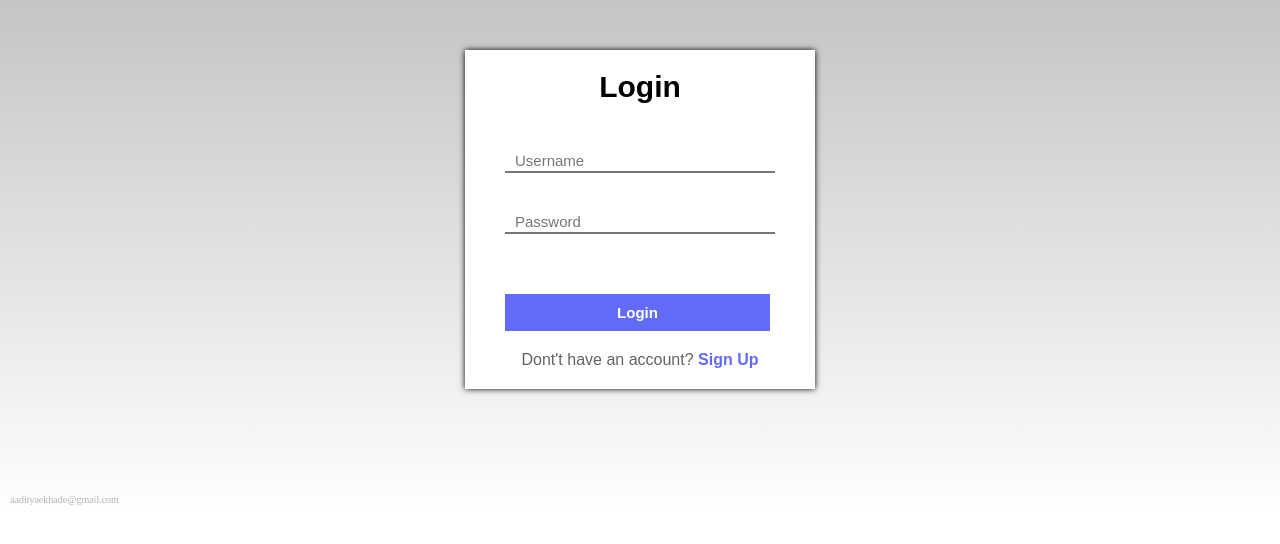
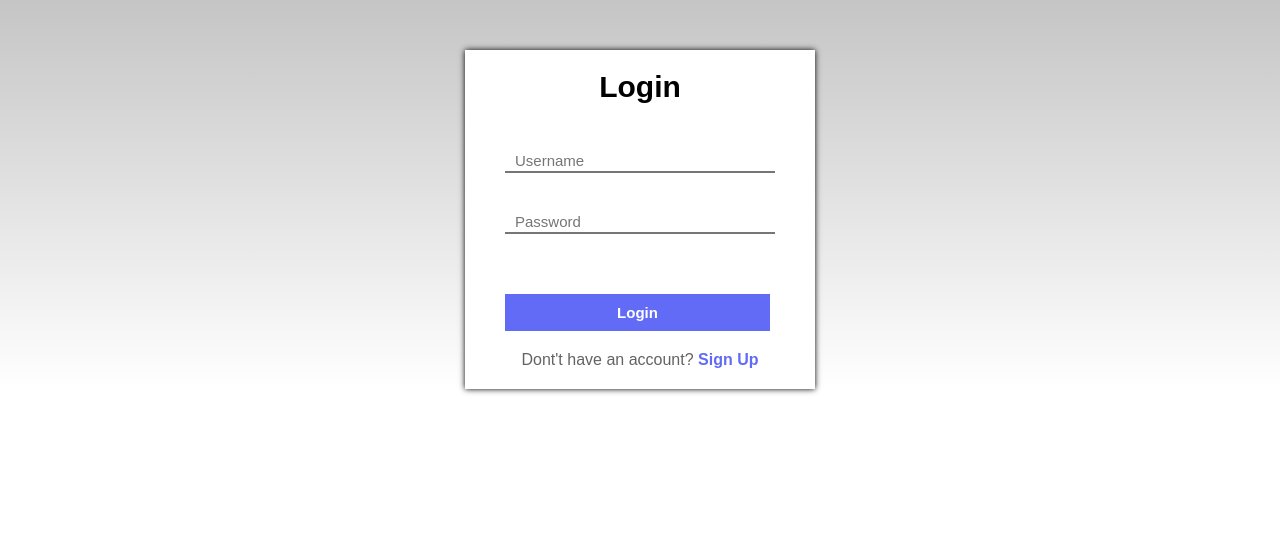
Before and after one commit to AADIEKHANDE/loginpage, a plain HTML site: page index.html in a window 1280 px wide. Drawn offline with Linux system fonts and the light colour scheme.

Commit message:
Update index.html

```diff
--- a/index.html
+++ b/index.html
@@ -66,6 +66,6 @@
         </form>
         <center><p style="padding: 20px; color: rgb(99, 99, 99)">Dont't have an account? <a href="signup.html" style="text-decoration: none; font-weight: bold; color: rgb(97, 107, 245);">  Sign Up</a></p></center>
     </div>
-    <p style="color: rgb(179, 179, 179); padding: 10px; font-size: 10px; margin-top: 95px;">aadityaekhade@gmail.com</p>
+
 </body>
 </html>
```
